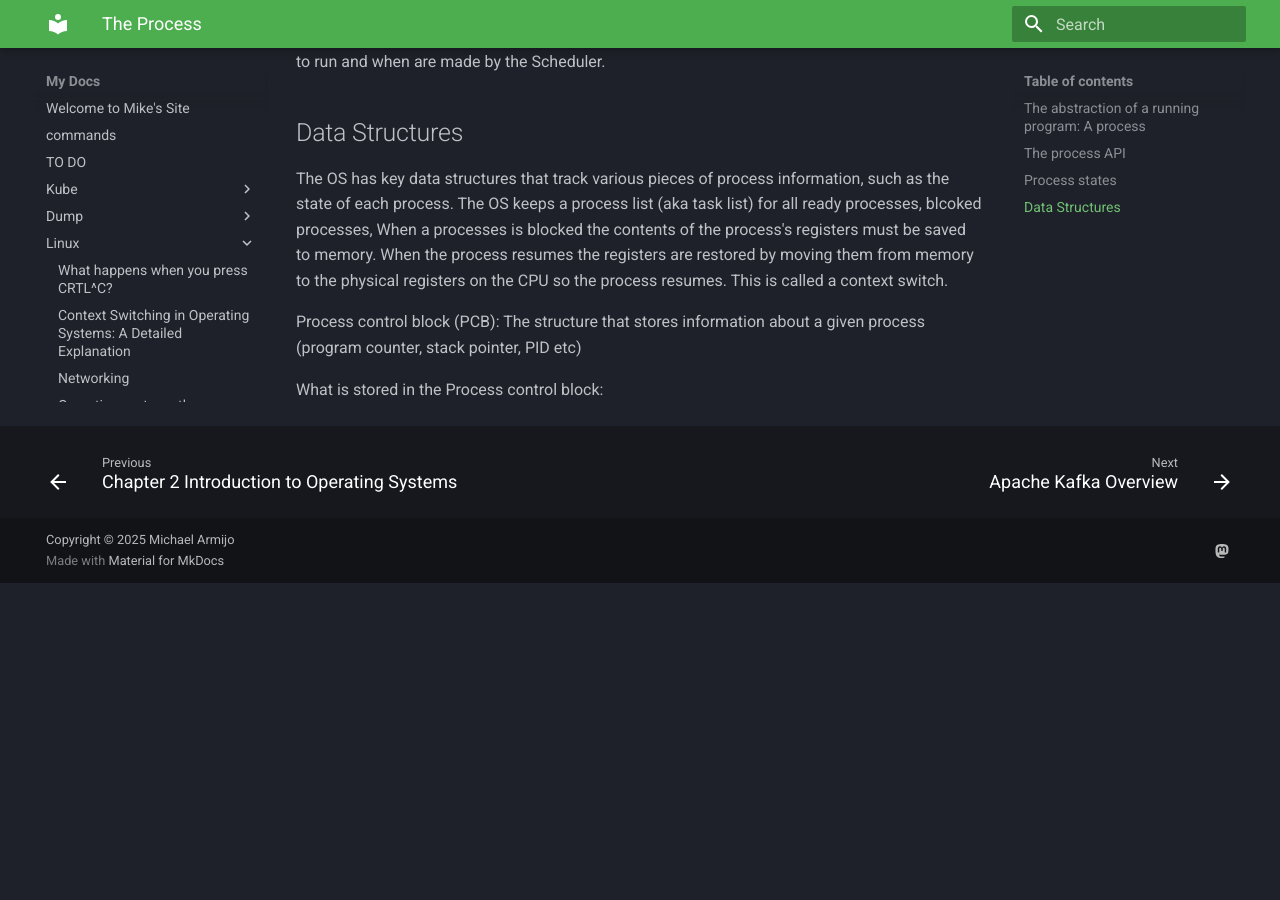
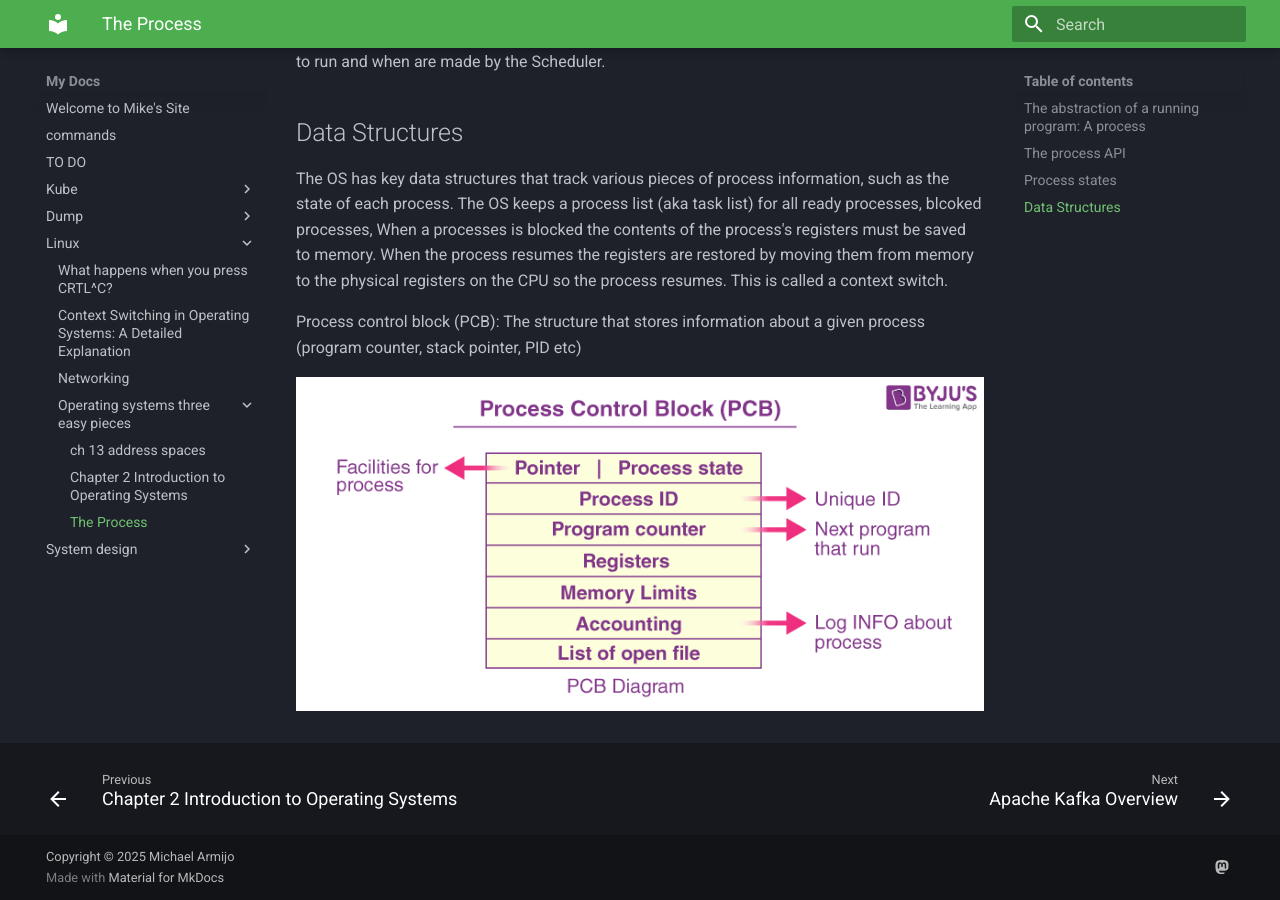
Before and after one commit to mjarmijo/mkdocs_notes, an MkDocs documentation site: the page built from docs/linux/operating_systems_three_easy_pieces/ch_4_the_process.md, in a window 1280 px wide and 900 px high, scrolled down 1773 px. Built offline with MkDocs 1.6.1 and Material for MkDocs 9.7.7, drawn with Linux system fonts in a browser that asks for light colours; before the commit the page ends 2356 px from its top, so only the background shows below that.

Commit message:
Add PCB image

```diff
--- a/docs/linux/operating_systems_three_easy_pieces/ch_4_the_process.md
+++ b/docs/linux/operating_systems_three_easy_pieces/ch_4_the_process.md
@@ -44,4 +44,4 @@
 
 Process control block (PCB): The structure that stores information about a given process (program counter, stack pointer, PID etc)
 
-What is stored in the Process control block:
+![Process control block](./images/process-control-block.png)
```
